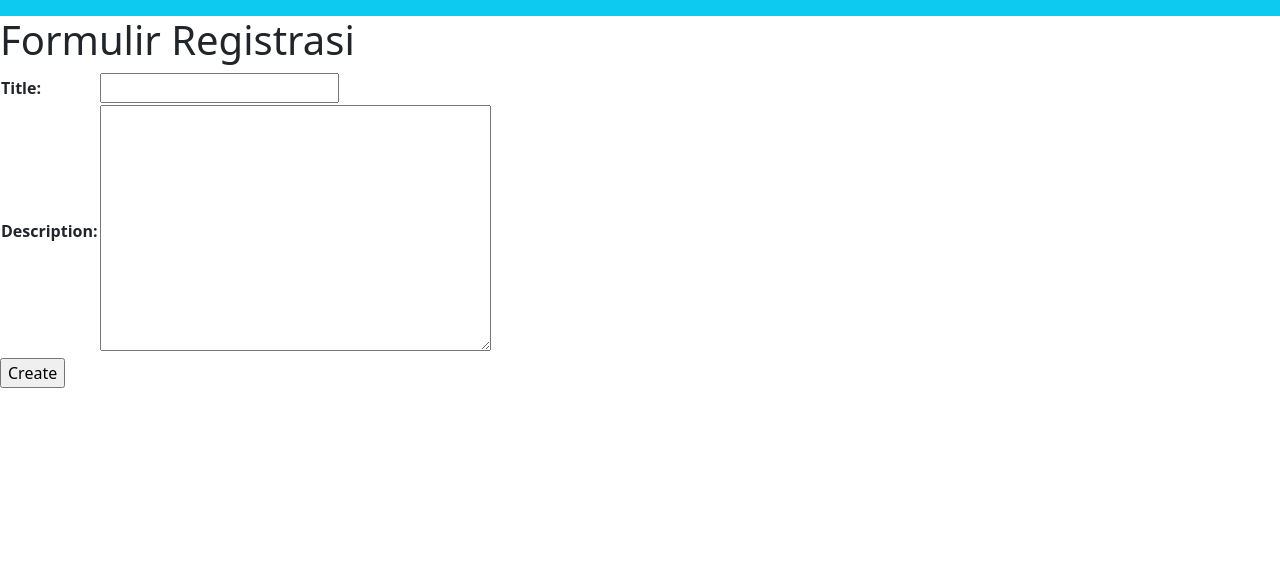
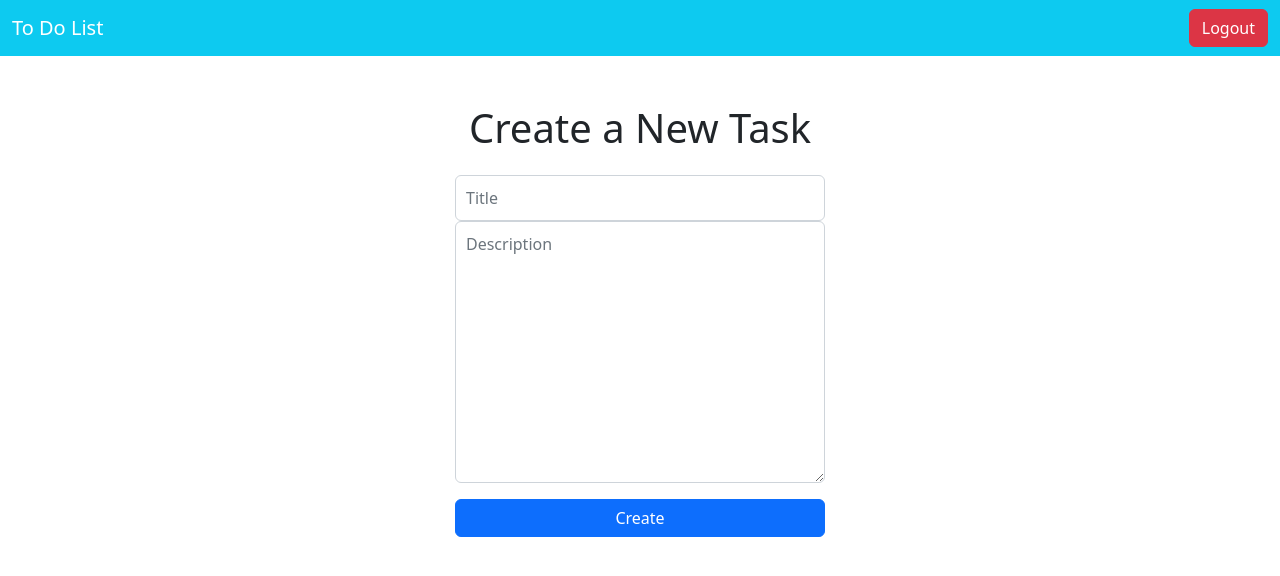
Before and after one commit to stevennovaryo/task-management, a Django app: page /todolist/create-task/ in a window 1280 px wide. Shown: the top 576 px of the page. Run offline with Django 4.2, Linux system fonts and the light colour scheme; the visitor is signed in with stand-in values (Sample User, id 1).

Commit message:
create task style

```diff
--- a/static/css/style.css
+++ b/static/css/style.css
@@ -11,6 +11,10 @@
     height: auto;
     padding: 10px;
     font-size: 16px;
+}
+
+.form-signin .form-control:focus {
+    z-index: 2;
 }
 
 .form-signin .btn {
@@ -32,6 +36,10 @@
     font-size: 16px;
 }
 
+.form-register .form-control:focus {
+    z-index: 2;
+}
+
 .form-register .help-text {
     text-align: justify;
 }
@@ -39,3 +47,22 @@
 .form-register .btn {
     width: 100%;
 }
+
+.form-create-task {
+    width: 100%;
+    max-width: 400px;
+    padding: 15px;
+    margin: 0 auto;
+}
+
+.form-create-task .form-control {
+    position: relative;
+    box-sizing: border-box;
+    height: auto;
+    padding: 10px;
+    font-size: 16px;
+}
+
+.form-create-task .form-control:focus {
+    z-index: 2;
+}
--- a/todolist/templates/create_task.html
+++ b/todolist/templates/create_task.html
@@ -4,18 +4,28 @@
 <title>New Task</title>
 {% endblock meta %}
 
+{% block navbar %}
+<div class="container-fluid">
+    <a class="navbar-brand text-white" href="{% url 'todolist:show_todolist' %}">To Do List</a>
+    <a class="btn btn-danger" href="{% url 'todolist:logout' %}">Logout</a>
+</div>
+{% endblock navbar %}
+
 {% block content %}
 
-<div class = "login">
+<div class = "create-task container-fluid text-center mt-5">
 
-    <h1>Formulir Registrasi</h1>
+    <h1>Create a New Task</h1>
 
-        <form method="POST" >
+        <form method="POST" class="form-create-task">
             {% csrf_token %}
-            <table>
-                {{ form.as_table }}
-            </table>
-            <input type="submit" name="submit" value="Create"/>
+            <!-- <label for="id_title">Title:</label> -->
+            <input type="text" name="title" placeholder="Title" maxlength="128" required="" id="id_title" class="form-control">
+
+            <!-- <label for="id_description">Description:</label> -->
+            <textarea name="description" placeholder="Description" cols="40" rows="10" required="" id="id_description" class="form-control"></textarea>
+
+            <input class="btn btn-primary mt-3" style="width: 100%;" type="submit" name="submit" value="Create"/>
         </form>
 
 </div>
--- a/todolist/templates/todolist.html
+++ b/todolist/templates/todolist.html
@@ -2,7 +2,7 @@
 
 {% block navbar %}
 <div class="container-fluid">
-    <a class="navbar-brand text-white" href="#">To Do List</a>
+    <a class="navbar-brand text-white" href="{% url 'todolist:show_todolist' %}">To Do List</a>
     <a class="btn btn-danger" href="{% url 'todolist:logout' %}">Logout</a>
 </div>
 {% endblock navbar %}
```
Also changed, not shown: todolist/templates/amogus.html (+7 -0 lines), todolist/templates/show_task.html (+7 -0 lines).
